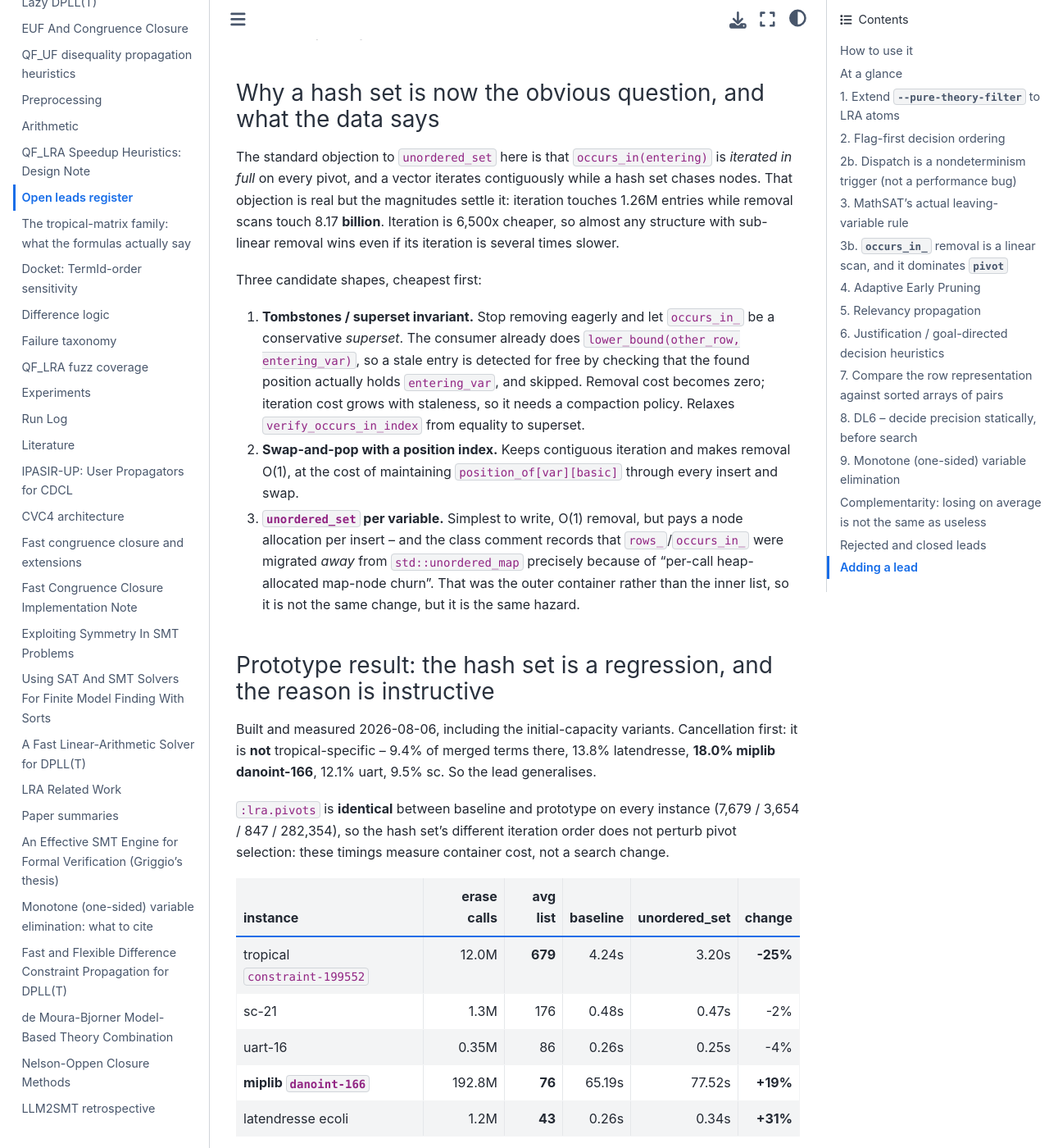
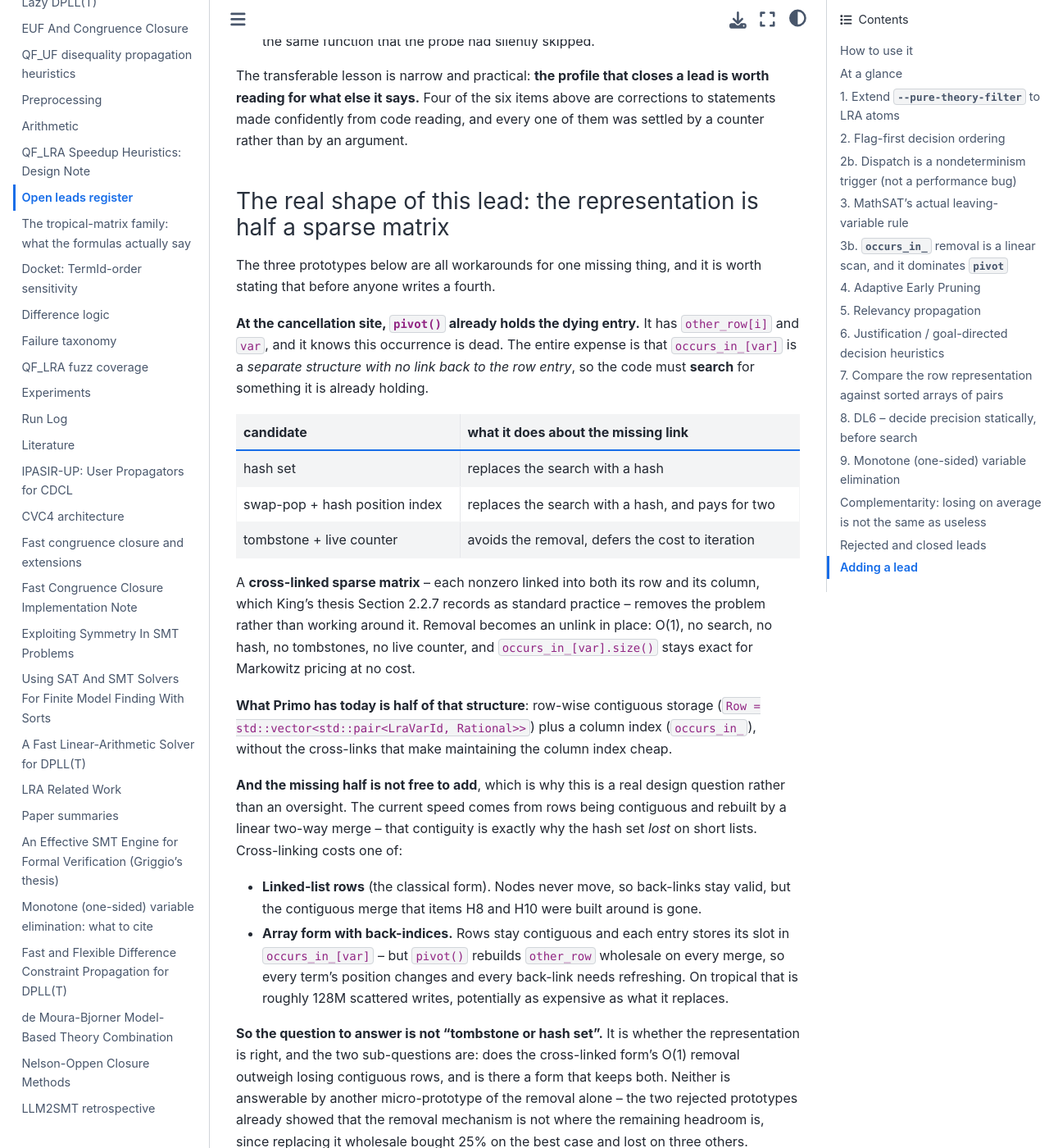
Before and after one commit to primo-solver/primo, a Jupyter Book: the page built from docs/open-leads.md, in a window 1280 px wide and 1400 px high, scrolled down 11514 px. Shown: the whole window at 82% size. Built offline with Jupyter Book 1.0.4 settings and Sphinx 7.4.7 and the Sphinx Book theme 1.1.4, drawn with Linux system fonts in a browser that asks for light colours; some of the changed text lies outside the part shown.

Commit message:
Reframe lead 3b: the representation is half a sparse matrix
The three prototypes were all workarounds for one missing thing, and saying
so should stop a fourth being written.

At the cancellation site pivot() already holds the dying entry -- it has
other_row[i] and var, and knows the occurrence is dead. The whole expense is
that occurs_in_ is a separate structure with no link back to the row entry, so
the code searches for something it is already holding. The hash set replaces
that search with a hash, swap-pop replaces it with two, and tombstones avoid
the removal by deferring cost to iteration. None of them has the link.

A cross-linked sparse matrix -- each nonzero linked into both its row and its
column, per King's thesis Section 2.2.7 -- removes the problem instead:
removal is an unlink in place, and occurs_in_[var].size() stays exact for
Markowitz pricing for free. Primo has half that structure today, row-wise
contiguous storage plus a column index, without the cross-links that make the
column index cheap to maintain.

The missing half is not free. The current speed comes from contiguous rows
rebuilt by a linear merge -- which is exactly why the hash set lost on short
lists. Linked-list rows keep back-links valid but lose that merge; array form
with back-indices keeps contiguity but must refresh every back-link whenever a
row is rebuilt, roughly 128M scattered writes on tropical.

So the open question is whether the representation is right, not which removal
trick to use, and it is not answerable by another micro-prototype: replacing
the removal mechanism wholesale already bought 25% on the best case and lost
on three others.

Scope measured rather than guessed: Row's element type has 19 uses in
lra_tableau.cpp, 12 structured bindings over rows, and 6 external users via
row()/occurs_in().

Co-Authored-By: Claude Opus 5 <noreply@anthropic.com>

```diff
--- a/docs/open-leads.md
+++ b/docs/open-leads.md
@@ -36,7 +36,7 @@ notes it points to.
 | [2](#lead-flag-first) | Flag-first decision ordering | unknown | blocked | **attempted; belongs to the theory-combination layer** |
 | [2b](#lead-two-lra-paths) | Dispatch is a **nondeterminism trigger**, not a performance bug | neither path dominates (2-2 at the timeout) | -- | **measured; design kept, hazard recorded** |
 | [3](#lead-leaving-rule) | MathSAT's real leaving rule: least-violated, short-row tie-break | 167 vs 174 on the bar; beats the *other* existing policy by 5 | done | **implemented, opt-in; did not clear its bar** |
-| [3b](#lead-occurs-in) | `occurs_in_` removal scan | -25% where lists are long, +19% where short | small-medium | **open**; hash set rejected, 3 candidates left |
+| [3b](#lead-occurs-in) | `occurs_in_` maintenance: the representation is half a sparse matrix | -25% best case from removing the scan entirely | **large** (representation change) | **open**; 2 prototypes rejected, reframed |
 | [4](#lead-aep) | Adaptive Early Pruning | ~20% total time in its source | small-medium | open |
 | [5](#lead-relevancy) | Relevancy propagation | unknown, principled | **large** | open, gated on 1 |
 | [6](#lead-justification) | Justification / goal-directed decision heuristics | unknown | medium-large | open, no paper note yet |
@@ -398,147 +398,61 @@ lead is worth reading for what else it says.** Four of the six items above are
 corrections to statements made confidently from code reading, and every one of
 them was settled by a counter rather than by an argument.
 
+### The real shape of this lead: the representation is half a sparse matrix
+
+The three prototypes below are all workarounds for one missing thing, and it
+is worth stating that before anyone writes a fourth.
+
+**At the cancellation site, `pivot()` already holds the dying entry.** It has
+`other_row[i]` and `var`, and it knows this occurrence is dead. The entire
+expense is that `occurs_in_[var]` is a *separate structure with no link back
+to the row entry*, so the code must **search** for something it is already
+holding.
+
+| candidate | what it does about the missing link |
+|---|---|
+| hash set | replaces the search with a hash |
+| swap-pop + hash position index | replaces the search with a hash, and pays for two |
+| tombstone + live counter | avoids the removal, defers the cost to iteration |
+
+A **cross-linked sparse matrix** -- each nonzero linked into both its row and
+its column, which King's thesis Section 2.2.7 records as standard practice --
+removes the problem rather than working around it. Removal becomes an unlink
+in place: O(1), no search, no hash, no tombstones, no live counter, and
+`occurs_in_[var].size()` stays exact for Markowitz pricing at no cost.
+
+**What Primo has today is half of that structure**: row-wise contiguous
+storage (`Row = std::vector<std::pair<LraVarId, Rational>>`) plus a column
+index (`occurs_in_`), without the cross-links that make maintaining the column
+index cheap.
+
+**And the missing half is not free to add**, which is why this is a real
+design question rather than an oversight. The current speed comes from rows
+being contiguous and rebuilt by a linear two-way merge -- that contiguity is
+exactly why the hash set *lost* on short lists. Cross-linking costs one of:
+
+- **Linked-list rows** (the classical form). Nodes never move, so back-links
+  stay valid, but the contiguous merge that items H8 and H10 were built around
+  is gone.
+- **Array form with back-indices.** Rows stay contiguous and each entry stores
+  its slot in `occurs_in_[var]` -- but `pivot()` rebuilds `other_row` wholesale
+  on every merge, so every term's position changes and every back-link needs
+  refreshing. On tropical that is roughly 128M scattered writes, potentially as
+  expensive as what it replaces.
+
+**So the question to answer is not "tombstone or hash set".** It is whether
+the representation is right, and the two sub-questions are: does the
+cross-linked form's O(1) removal outweigh losing contiguous rows, and is there
+a form that keeps both. Neither is answerable by another micro-prototype of
+the removal alone -- the two rejected prototypes already showed that the
+removal mechanism is not where the remaining headroom is, since replacing it
+wholesale bought 25% on the best case and lost on three others.
+
+**Scope, measured rather than guessed.** `Row`'s element type has 19 uses in
+`lra_tableau.cpp`, 12 structured bindings over rows, and 6 external users via
+`row()`/`occurs_in()` in `check_sat.cpp`. This is not a contained change.
+
 ### Why a hash set is now the obvious question, and what the data says
-
-The standard objection to `unordered_set` here is that `occurs_in(entering)`
-is *iterated in full* on every pivot, and a vector iterates contiguously while
-a hash set chases nodes. That objection is real but the magnitudes settle it:
-iteration touches 1.26M entries while removal scans touch 8.17 **billion**.
-Iteration is 6,500x cheaper, so almost any structure with sub-linear removal
-wins even if its iteration is several times slower.
-
-Three candidate shapes, cheapest first:
-
-1. **Tombstones / superset invariant.** Stop removing eagerly and let
-   `occurs_in_` be a conservative *superset*. The consumer already does
-   `lower_bound(other_row, entering_var)`, so a stale entry is detected for
-   free by checking that the found position actually holds `entering_var`,
-   and skipped. Removal cost becomes zero; iteration cost grows with
-   staleness, so it needs a compaction policy. Relaxes
-   `verify_occurs_in_index` from equality to superset.
-2. **Swap-and-pop with a position index.** Keeps contiguous iteration and
-   makes removal O(1), at the cost of maintaining `position_of[var][basic]`
-   through every insert and swap.
-3. **`unordered_set` per variable.** Simplest to write, O(1) removal, but
-   pays a node allocation per insert -- and the class comment records that
-   `rows_`/`occurs_in_` were migrated *away* from `std::unordered_map`
-   precisely because of "per-call heap-allocated map-node churn". That was
-   the outer container rather than the inner list, so it is not the same
-   change, but it is the same hazard.
-
-### Prototype result: the hash set is a regression, and the reason is instructive
-
-Built and measured 2026-08-06, including the initial-capacity variants.
-Cancellation first: it is **not** tropical-specific -- 9.4% of merged terms
-there, 13.8% latendresse, **18.0% miplib danoint-166**, 12.1% uart, 9.5% sc.
-So the lead generalises.
-
-`:lra.pivots` is **identical** between baseline and prototype on every
-instance (7,679 / 3,654 / 847 / 282,354), so the hash set's different
-iteration order does not perturb pivot selection: these timings measure
-container cost, not a search change.
-
-| instance | erase calls | avg list | baseline | unordered_set | change |
-|---|---:|---:|---:|---:|---:|
-| tropical `constraint-199552` | 12.0M | **679** | 4.24s | 3.20s | **-25%** |
-| sc-21 | 1.3M | 176 | 0.48s | 0.47s | -2% |
-| uart-16 | 0.35M | 86 | 0.26s | 0.25s | -4% |
-| **miplib `danoint-166`** | 192.8M | **76** | 65.19s | 77.52s | **+19%** |
-| latendresse ecoli | 1.2M | **43** | 0.26s | 0.34s | **+31%** |
-
-**The deciding factor is average occurrence-list length, not total elements
-scanned.** `danoint-166` scans **1.8x more** elements in total than tropical
-(14.6B against 8.2B) and gets *worse*, because its lists average 76 against
-tropical's 679. A `std::vector<LraVarId>` scan is contiguous, vectorisable and
-cache-friendly -- very cheap per element -- while a hash erase costs a hash, a
-probe and a likely cache miss whatever the length. Hashing only pays once the
-list is long enough to amortise that. The crossover is somewhere between 76
-and 679.
-
-**The requested initial capacity makes it worse, not better**: on tropical,
-no reserve 3.20s against `reserve(8)` 3.50s and `reserve(32)` 3.38s.
-Reserving per variable pays allocation and memory for *every* variable, and
-most occurrence lists are short.
-
-**This also corrects the lead's own framing.** "8.17 billion scanned elements
-must be the bottleneck" was too simple: removing the scans entirely wins 25%
-on tropical, not the ~45% that a 2.0s-of-4.4s estimate implied. Contiguous
-scanning is much cheaper per element than that estimate assumed.
-
-**Where this leaves the lead.** Candidate 3 is rejected as a blanket change.
-The diagnosis survives -- long occurrence lists are expensive to maintain --
-and the two candidates that keep contiguous iteration are untried:
-tombstone/superset, and swap-and-pop with a position index. The data also
-suggests a fourth option it did not previously contain: switch representation
-per variable once its list crosses a length threshold, since the two regimes
-are cleanly separated by exactly that quantity.
-
-### The cost is concentrated in a few very long lists, and that may be predictable
-
-Histogram of occurrence-list length at each cancellation erase, tropical
-`constraint-199552` (12.0M calls, 8.17B elements):
-
-| list length | calls | share of all scanning |
-|---|---:|---:|
-| < 256 | 1.9M | 2.9% |
-| 256-511 | 2.2M | 10.5% |
-| **512-1023** | **5.4M** | **51.6%** |
-| **>= 1024** | **2.5M** | **34.9%** |
-
-**86.5% of the scanning happens on lists of 512 or more.** The mean of 679 is
-not describing a uniform population; the cost lives in a small number of very
-long occurrence lists.
-
-That is consistent with what [](tropical-matrix-structure.md) found about the
-family: it is a DAG of definitions over **36 free `f*` variables**, so pivoting
-composes rows back toward those few variables and they end up occurring in
-enormous numbers of rows. The long lists are a direct consequence of the
-formula's shape.
-
-**Which suggests this is predictable statically.** `scripts/analyze_smt2.py`
-already recovers exactly that structure -- free versus derived variables, the
-definition DAG, occurrence counts -- from the formula alone, without solving.
-If occurrence-length distribution can be estimated from the input, then the
-representation choice below stops being a guess: pick per instance, or per
-variable, before search starts. **Not attempted, and not established** -- the
-correlation between any static measure and the observed list lengths has not
-been checked, and that check is the prerequisite for any adaptive scheme.
-
-### Prototype 2: swap-and-pop is worse than the hash set
-
-Built 2026-08-06. Keeps `occurs_in_` a contiguous vector and replaces the
-scan with a side index giving each member's position, so removal swaps in the
-back element and pops.
-
-| instance | baseline | hash set | **swap-pop** |
-|---|---:|---:|---:|
-| tropical `constraint-199552` | 4.11s | **3.25s** | 3.70s |
-| sc-21 | 0.46s | 0.46s | 0.50s |
-| uart-16 | 0.23s | 0.25s | 0.27s |
-| latendresse ecoli | 0.25s | 0.32s | **0.37s** |
-
-Worse than the hash set everywhere, and the reason is structural rather than
-an implementation detail: the position index is *itself* a hash map, so each
-erase costs a hash find, a hash erase, and a hash write to repair the moved
-element's position -- roughly two to three hash operations where
-`unordered_set::erase` costs one, plus the swap bookkeeping on top.
-
-Swap-and-pop only wins with a **non-hash** position index, and a dense
-`pos_[var][basic]` is O(vars^2): 23 MB for tropical's 2,394 tableau variables,
-but 34 GB for a LassoRanker instance with 92,937 reals. Not viable as written.
-
-**What that leaves.** The principled version of this idea is the standard
-sparse-matrix representation -- each nonzero linked into both a row list and a
-column list, so the position is carried *in the row entry itself* and no
-separate index exists. King's thesis Section 2.2.7 records exactly that
-structure. It is a materially larger change than any prototype here.
-
-A prototype bug worth recording: the first version cleared `occurs_in_`'s
-vectors in `rebuild_occurs_in_index` without clearing the position index,
-leaving stale positions that a later erase would act on. **All 13 unit suites
-passed with that bug present**, so nothing in the current tests exercises a
-rebuild followed by a removal. Any real implementation of this needs a test
-that does.
 
 **Falsifier.** If a prototype does not materially reduce `pivot`'s share in a
 fresh profile on this instance, the scan was not where the time went and the
```
